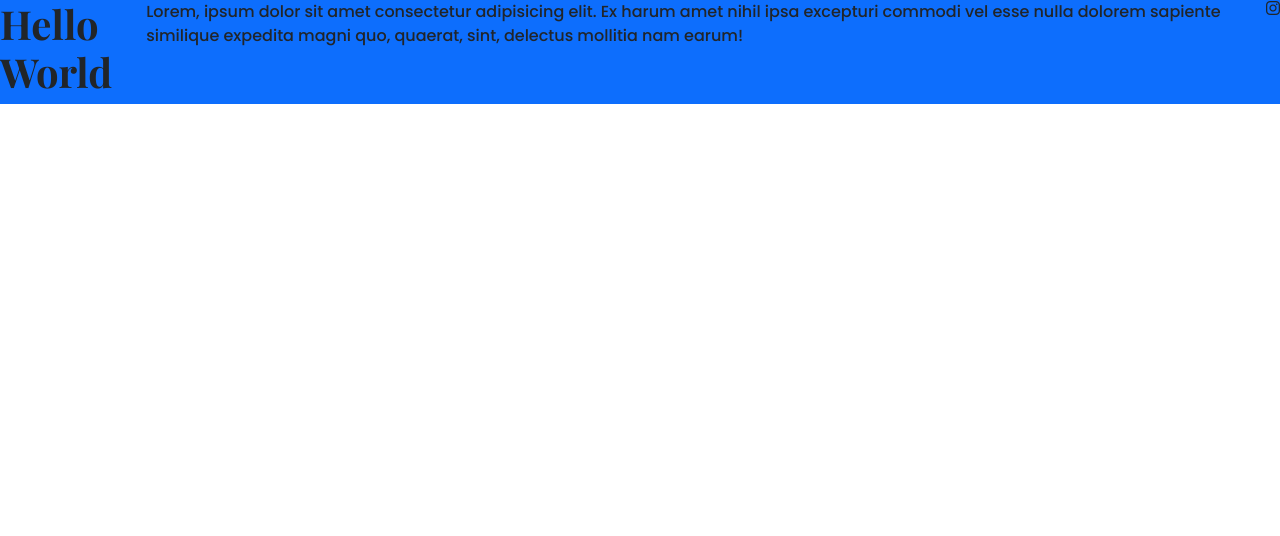
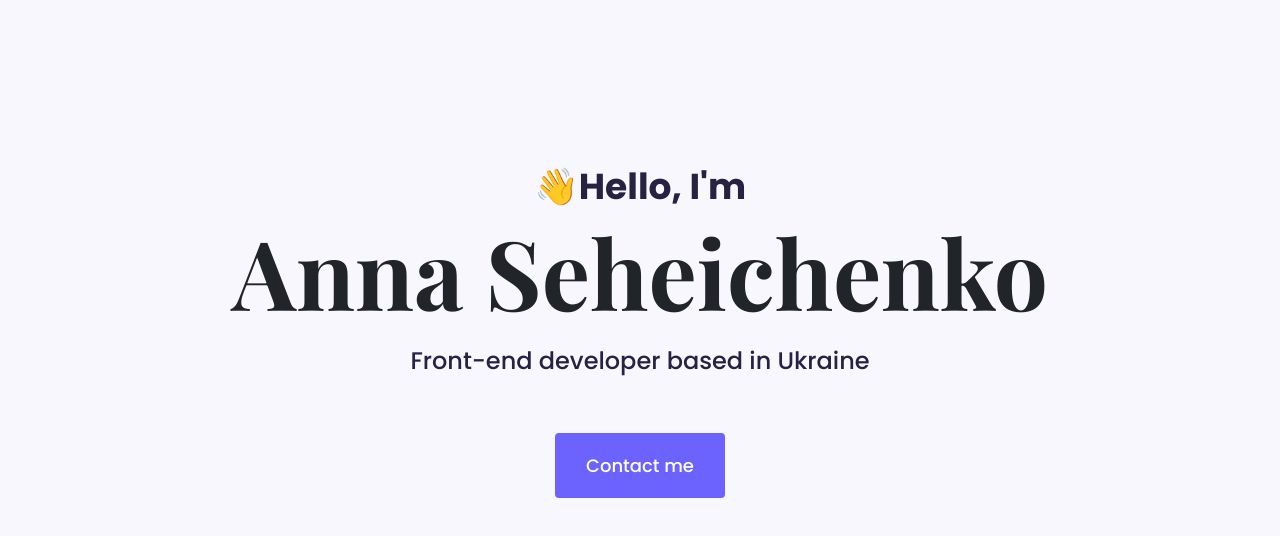
Before and after one commit to seheichenko-anna/portfolio-project, a plain HTML site: page index.html in a window 1280 px wide. Drawn offline with nearby package versions, Linux system fonts and the light colour scheme.

Commit message:
Added hero

```diff
--- a/index.html
+++ b/index.html
@@ -18,11 +18,11 @@
 </head>
 
 <body>
-    <div class="d-flex bg-primary">
-        <h1>Hello World</h1>
-        <p>Lorem, ipsum dolor sit amet consectetur adipisicing elit. Ex harum amet nihil ipsa excepturi commodi vel esse
-            nulla dolorem sapiente similique expedita magni quo, quaerat, sint, delectus mollitia nam earum!</p> <i
-            class="fa-brands fa-instagram"></i>
+    <div class="hero">
+        <p>👋Hello, I'm</p>
+        <h1>Anna Seheichenko</h1>
+        <h2 class="mb-5">Front-end developer based in Ukraine</h2>
+        <a href="http://" class="btn btn-branding">Contact me</a>
     </div>
     <script src="https://cdn.jsdelivr.net/npm/bootstrap@5.3.0-alpha3/dist/js/bootstrap.bundle.min.js"
         integrity="sha384-ENjdO4Dr2bkBIFxQpeoTz1HIcje39Wm4jDKdf19U8gI4ddQ3GYNS7NTKfAdVQSZe"
--- a/styles/portfolio.css
+++ b/styles/portfolio.css
@@ -1,11 +1,60 @@
+:root {
+    --branding-color: #6c63ff;
+    --heading-font-family: 'Playfair Display',
+        serif;
+    --default-font-family: 'Poppins',
+        sans-serif;
+    --secondary-color: #f9f7fe;
+
+}
+
+body {
+    font-family: var(--default-font-family);
+}
+
 h1 {
-    font-family: 'Playfair Display',
-        serif;
+    font-family: var(--heading-font-family);
     font-weight: 700;
+    font-size: 96px;
 }
 
 p {
-    font-family: 'Poppins',
-        sans-serif;
     font-weight: 500;
 }
+
+.hero {
+    background: var(--secondary-color);
+    text-align: center;
+    padding: 160px 20px;
+}
+
+.hero p {
+    font-size: 36px;
+    font-weight: 700;
+    margin: 0;
+    color: #272142;
+}
+
+.hero h2 {
+    line-height: 2;
+    font-weight: 500;
+    font-size: 24px;
+    color: #272142;
+}
+
+.btn-branding {
+    background: var(--branding-color);
+    border-radius: 4px;
+    color: #fff;
+    font-size: 18px;
+    line-height: 27px;
+    padding: 18px 30px;
+    font-family: var(--default-font-family);
+}
+
+.btn-branding:hover,
+.btn-branding:active {
+    border: 2px solid var(--branding-color);
+    color: #272142;
+    background: var(--secondary-color);
+}
```
